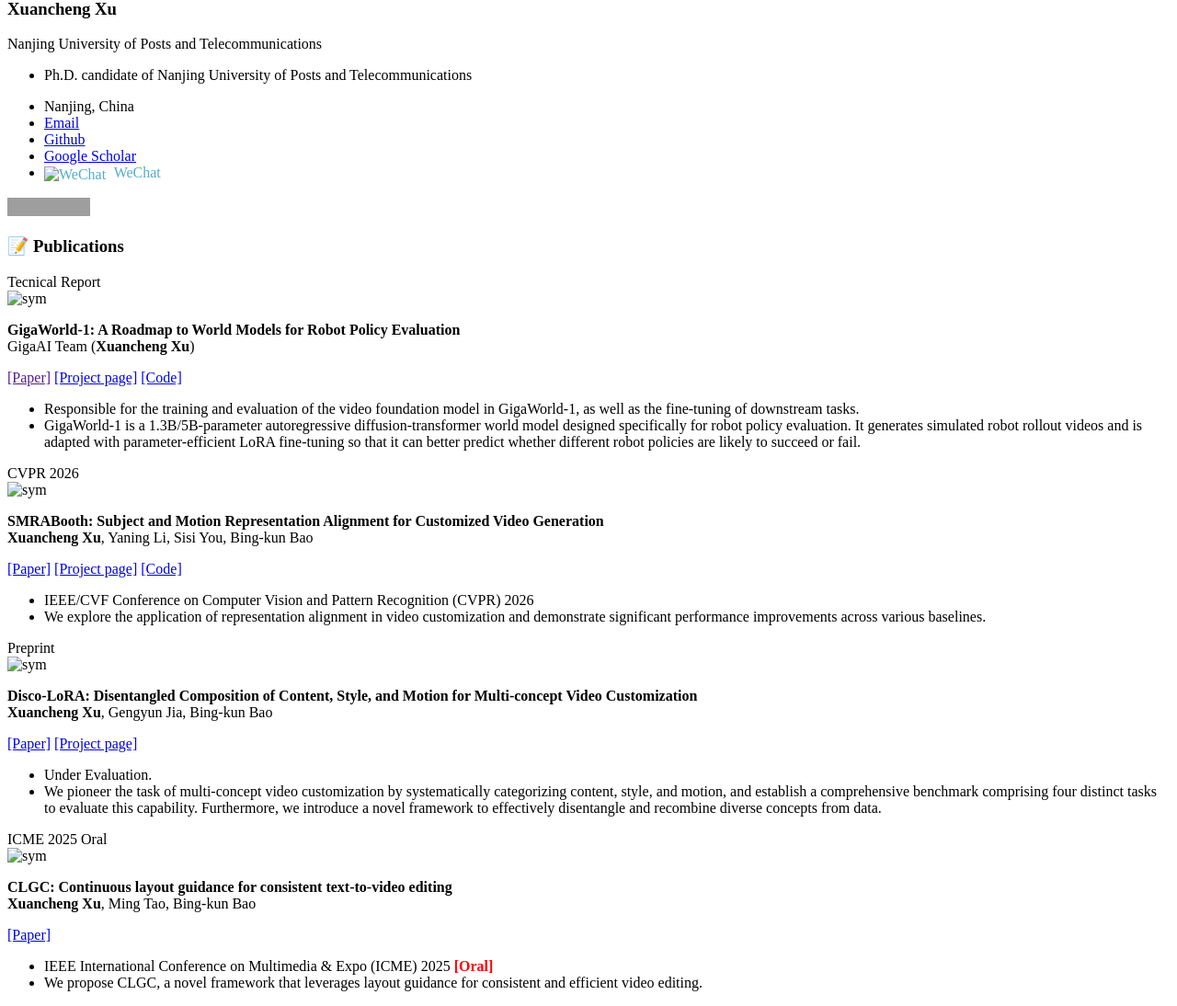
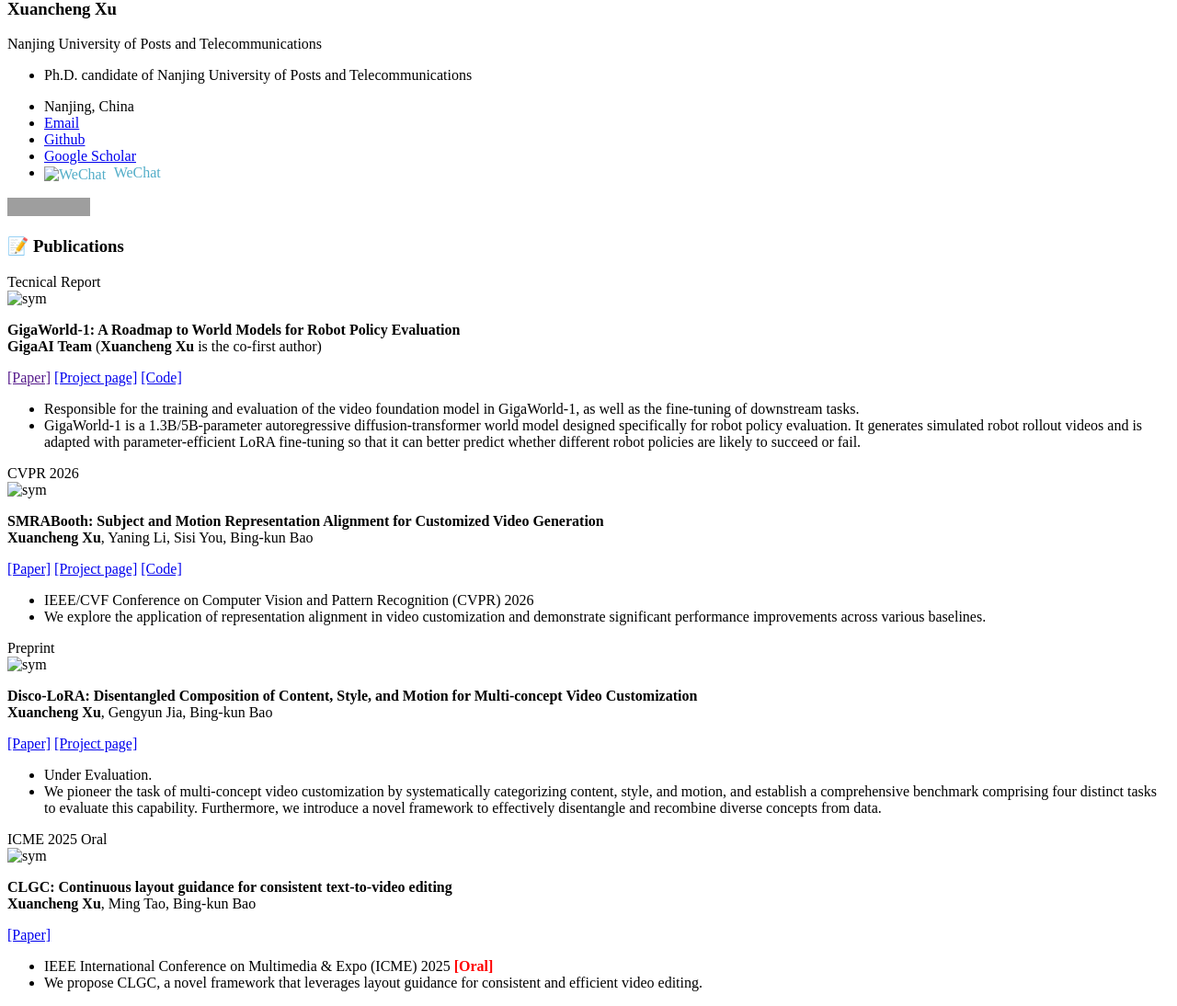
Before and after one commit to xuxuancheng0208/xuxuancheng0208.github.io, a Jekyll site: the page built from _pages/includes/pub.md, in a window 1280 px wide. Shown: the part 526-1620 px from the top of the page at 92% size. Built offline with Jekyll 4.4.1, drawn with Linux system fonts in a browser that asks for light colours; our own code applies the rules of GitHub Pages for plain Markdown files; grey boxes are pictures that could not be loaded.

Commit message:
Initial commit

```diff
--- a/_pages/includes/pub.md
+++ b/_pages/includes/pub.md
@@ -5,7 +5,7 @@
 <div class='paper-box-text' markdown="1">
 
 **GigaWorld-1: A Roadmap to World Models for Robot Policy Evaluation** \\
-GigaAI Team (**Xuancheng Xu**)
+**GigaAI Team** (**Xuancheng Xu** is the co-first author)
 
 [[Paper]]()
 [[Project page]](https://open-gigaai.github.io/giga-world-1/)
```
Also changed, not shown: _pages/includes/others.md (+1 -0 lines).
